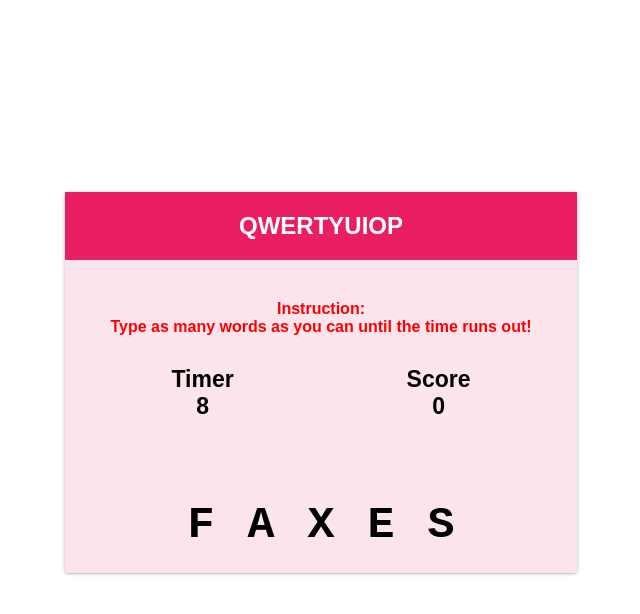
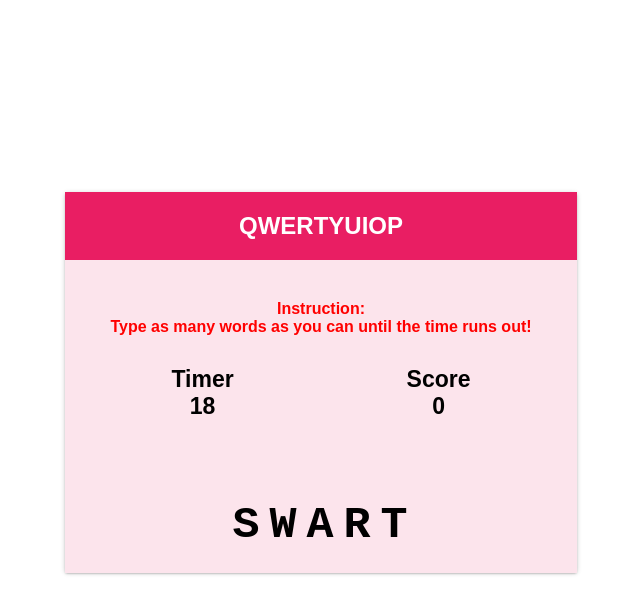
Before and after one commit to eriquen/typing-game, a plain HTML site: page index.html in a window 1280 px wide. Both pictures are taken after a click on the button "START". Shown: the whole page, without its empty margins (319-959 px from the left). Drawn offline with Linux system fonts and the light colour scheme.

Commit message:
fix undifined text

```diff
--- a/app.js
+++ b/app.js
@@ -1,62 +1,58 @@
-var startButton = document.getElementById("start-button");
-var start = document.getElementById("gamestart");
-var finish = document.getElementById("finish");
-var timer = document.getElementById("countdown");
-var score = document.getElementById("score");
-var words;
+let startButton = document.getElementById("start-button");
+let start = document.getElementById("gamestart");
+let finish = document.getElementById("finish");
+let timer = document.getElementById("countdown");
+let score = document.getElementById("score");
+let wordCharParent = document.getElementById("word");
+let words;
 
 // Get list of word from words.txt
 fetch('words.txt')
   .then(response => response.text())
   .then(text => {
       words = text;
-})
-
-// wait for start button to be click
-startButton.addEventListener("click", startGame);
-
+}).catch(err => console.log(err))
 
 // function after start button has been click
-function startGame(){
+const startGame = () =>{
     // hide start button
     startButton.style.visibility = "hidden";
-    var wordlist = words.split(',')
+    let wordlist = words.split(',')
     startCountdown();
     testWord = displayWord(wordlist)
-    var w = document.getElementById("word").children;
-    var i = 0;
-    var currentScore = 0;
+    let w = wordCharParent.children;
+    let i = 0;
+    let currentScore = 0;
 
     // listen to user keyboard and compare with actual character
     document.addEventListener('keydown', function(event) {
-        console.log(event.key)
-        console.log(w[i].textContent)
-        console.log("length: " + testWord.length)
-        console.log("index: " + i)
+        if(i + 1 != testWord.length){
 
-        if(i + 1 != testWord.length){
-            if(event.key.toUpperCase() == w[i].textContent){
-                console.log("same");
-                w[i].classList.add("red");
-                i++;
+                if(event.key.toUpperCase() == testWord.charAt(i)){
+                    console.log("same");
+                    w[i].classList.add("red");
+                    i++;
+
             }
         }else if(i + 1 == testWord.length){
-            w[i].classList.add("red");
             currentScore++
             score.textContent = currentScore;
-            document.getElementById("word").innerHTML = '';
+            wordCharParent.innerHTML = '';
             testWord = displayWord(wordlist)
             i = 0;
         }
     });
 }
 
+// wait for start button to be click
+startButton.addEventListener("click", startGame);
+
+
 // timer function
-function startCountdown(){
-
-    var current = timer.textContent
+const startCountdown = () => {
+    let current = timer.textContent
     start.play();
-    var countdown = setInterval(function() {
+    let countdown = setInterval(function() {
         if (parseInt(timer.textContent) != 0){
         current--;
         timer.textContent = current;
@@ -72,25 +68,24 @@
 }
 
 // append word
-function displayWord(array_word){
-
+const displayWord = (array_word) =>{
     // randomly select the word
     rand = Math.floor(Math.random() * array_word['length']);
-    var randword = array_word[rand].toUpperCase()
+    let randword = array_word[rand].toUpperCase()
 
-    for(var i = 0; i < randword.length; i ++){
-        var node = document.createElement("LI");
-        var textnode = document.createTextNode(randword.charAt(i));
+    for(let i = 0; i < randword.length; i ++){
+        let node = document.createElement("LI");
+        let textnode = document.createTextNode(randword.charAt(i));
         node.appendChild(textnode);
-        document.getElementById("word").appendChild(node);
+        wordCharParent.appendChild(node);
     }
     return randword;
 }
 
 // reset game
-function resetGame(){
-    document.getElementById("countdown").textContent = 10
-    document.getElementById("word").innerHTML = '';
+const resetGame = () =>{
+    timer.textContent = 20
+    wordCharParent.innerHTML = '';
     score.textContent = 0
     startButton.style.visibility = "visible";
     start.currentTime = 0;
--- a/index.html
+++ b/index.html
@@ -3,7 +3,7 @@
 <head>
     <meta charset="UTF-8">
     <meta name="viewport" content="width=device-width, initial-scale=1.0">
-    <title>Document</title>
+    <title>Type ~</title>
     <link rel="stylesheet" href="style.css">
 </head>
 <body>
@@ -18,7 +18,7 @@
                 <div class="game-info">
                     <div class="timer">
                         <p>Timer</p>
-                        <span id="countdown">10</span>
+                        <span id="countdown">20</span>
                     </div>
                     <div class="score">
                         <p>Score</p>
@@ -41,7 +41,6 @@
             <audio id="finish">
                 <source src="/soundtrack/finish.mp3" type="audio/mpeg">
             </audio>
-
         </div>
     <script src="app.js"></script>
 </body>
--- a/style.css
+++ b/style.css
@@ -63,10 +63,10 @@
     font-family: 'Courier New', Courier, monospace;
     font-size: 45px;
     height: 50px;
-    width: 50px;
+    width: 35px;
     align-items: center;
     text-align: center;
-    margin: 0 5px;
+    margin-right: 2px;
 }
 
 .start-btn{
```
Also changed, not shown: words.txt.
